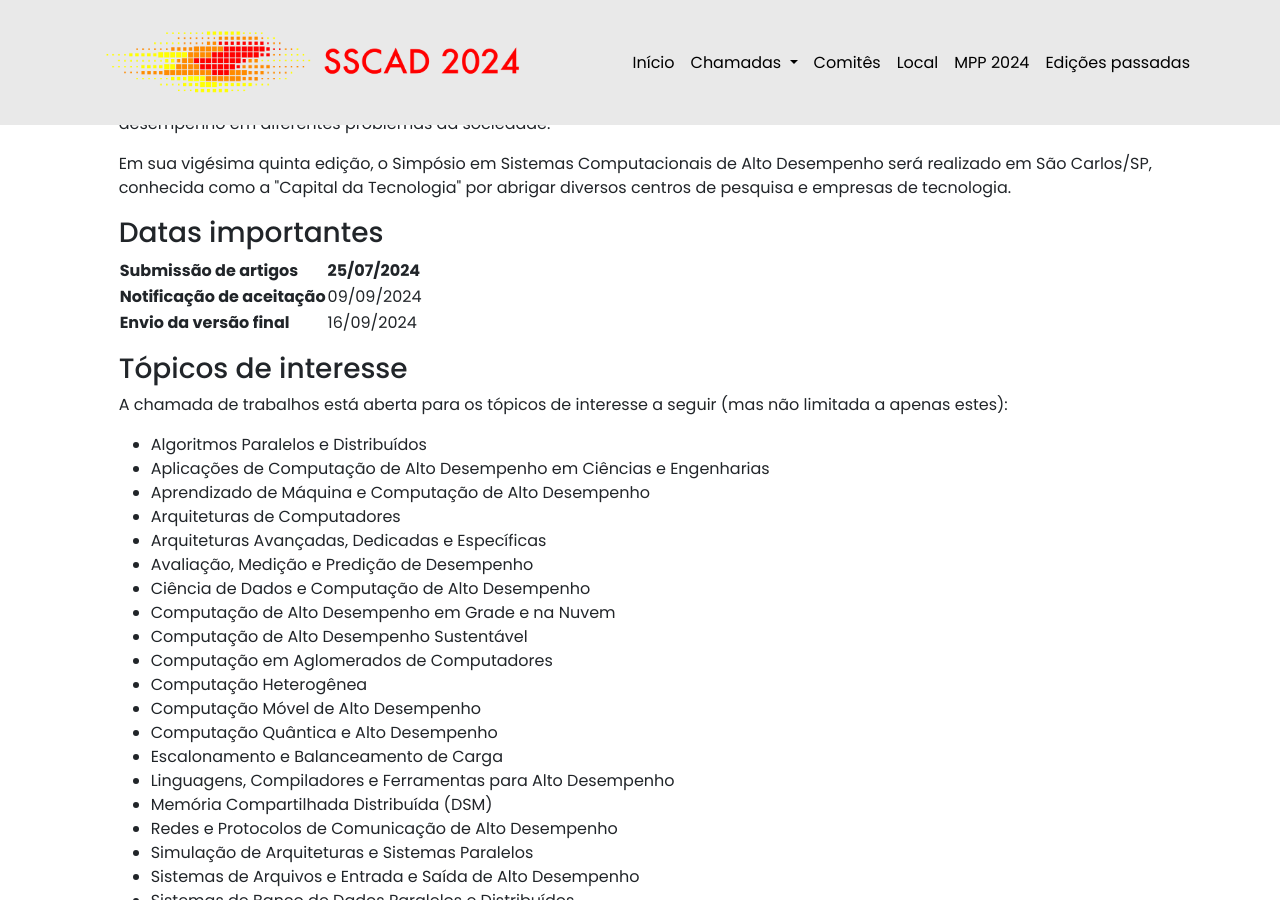
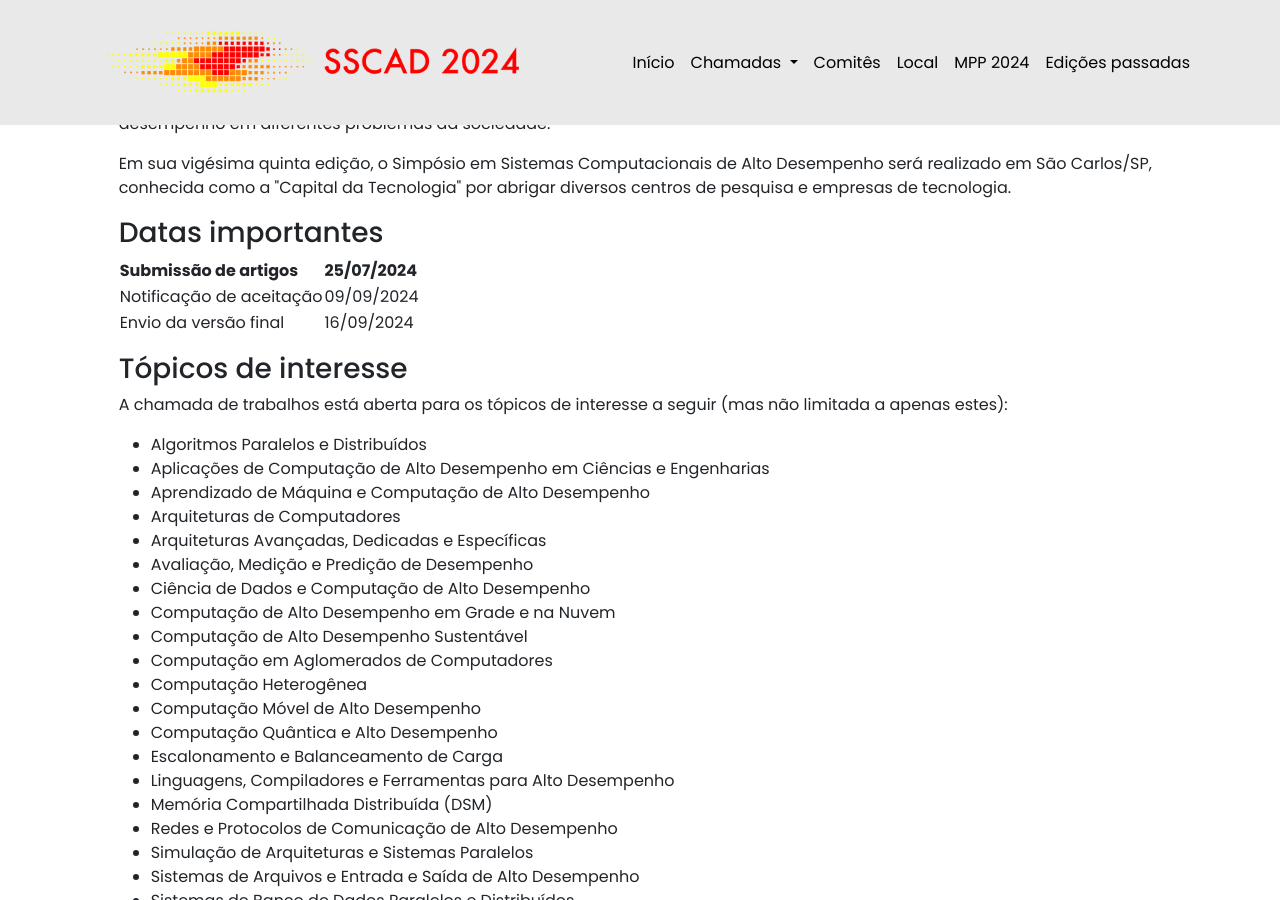
Before and after one commit to ce-acpad/sscad2024, a Jekyll site: the page built from cfp_wscad.html, in a window 1280 px wide and 900 px high, scrolled down 635 px. Built offline with Jekyll 4.4.1, drawn with Linux system fonts in a browser that asks for light colours.

Commit message:
Ajustes na formatação da CFP da Trilha Principal

```diff
--- a/cfp_wscad.html
+++ b/cfp_wscad.html
@@ -29,8 +29,8 @@ permalink: /cfp/
 
 <figure><table>
 <tbody><tr><td><strong>Submissão de artigos</strong></td><td><strong>25/07/2024</strong></td></tr>
-    <tr><td><strong>Notificação de aceitação</strong></td><td>09/09/2024</td></tr>
-    <tr><td><strong>Envio da versão final</strong></td><td>16/09/2024</td></tr></tbody>
+    <tr><td>Notificação de aceitação</td><td>09/09/2024</td></tr>
+    <tr><td>Envio da versão final</td><td>16/09/2024</td></tr></tbody>
 </table></figure>
 
 <!-- <p>The program committee will select the top-ranked papers as finalists, and one paper will be selected during the conference as the Best Paper. Selected papers will also be invited to submit an extended version to a special issue of the <strong>Journal of Parallel and Distributed Computing</strong><font color="red"> (to be confirmed)</font>.</p> -->
```
